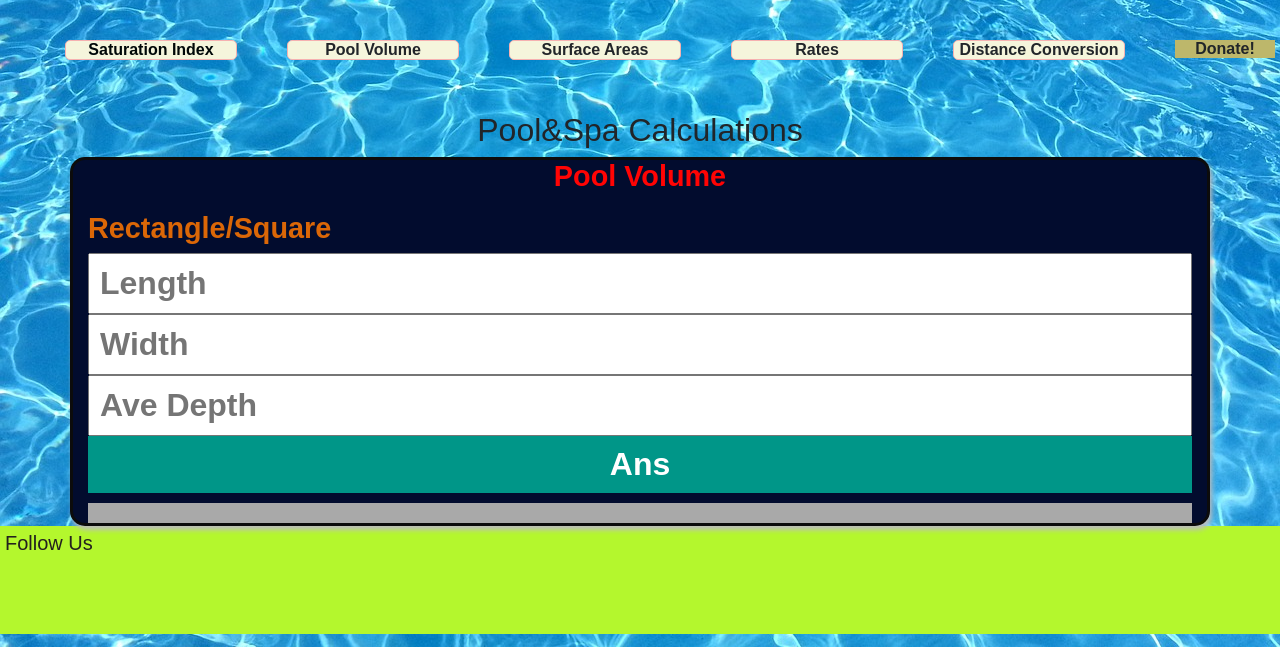
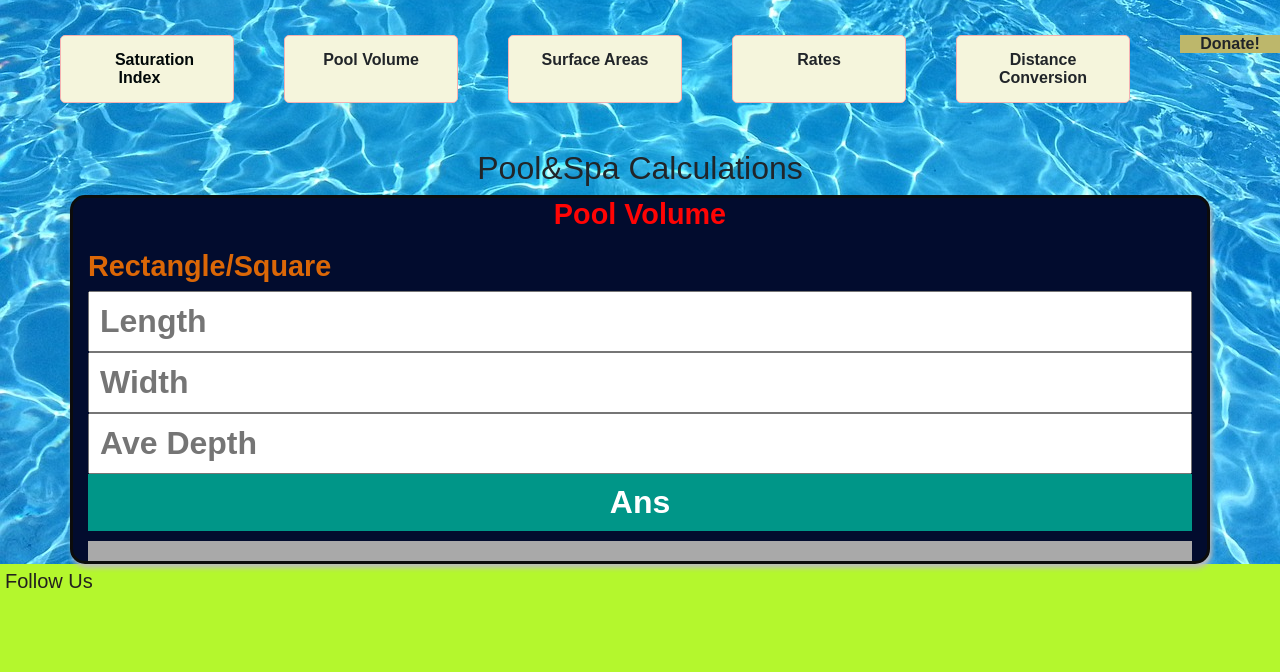
Before and after one commit to Mace2021/pool-spa, a website: page RSpoolvolune.html in a window 1280 px wide. Shown: the part 153-825 px from the top of the page. Before the commit the page ends 800 px from the top, so only its background shows below. Drawn offline with nearby package versions, Linux system fonts and the light colour scheme.

Commit message:
update
update

```diff
--- a/RSpoolvolune.html
+++ b/RSpoolvolune.html
@@ -16,7 +16,7 @@ background-size: cover;
       .navbar-right {
         display: flex;
         width: 100%;
-         padding: 10px;
+         margin:auto;
 
       }
 
@@ -25,7 +25,7 @@ background-size: cover;
           display: flex;
 
           text-align: center;
-
+          padding: 5px;
 
       }
 
@@ -33,6 +33,7 @@ background-size: cover;
           color: blue;
           text-decoration: none;
        text-align: center;
+       padding: 15px;
       }
 
         .navbar-right li.dropdown {
@@ -43,7 +44,7 @@ background-size: cover;
             position: relative;
             text-align: center;
             border-radius: 5px;
-
+        padding: 15px;
             border:  solid 1px #f5b1b1;
         }
 
--- a/style.css
+++ b/style.css
@@ -2,7 +2,7 @@
   margin: 0;
   padding: 0;
   box-sizing: border-box;
-  font:bold 1rem Arial, sans-serif;
+  font:bold 1em Arial, sans-serif;
 }
 
 .Pool&Spa{
```
Also changed, not shown: PoolArea.html (+2 -1 lines), Rate.html (+3 -1 lines), cpoolvolume.html (+2 -1 lines), distanceconversion.html (+1 -0 lines), index.html (+1 -1 lines).
